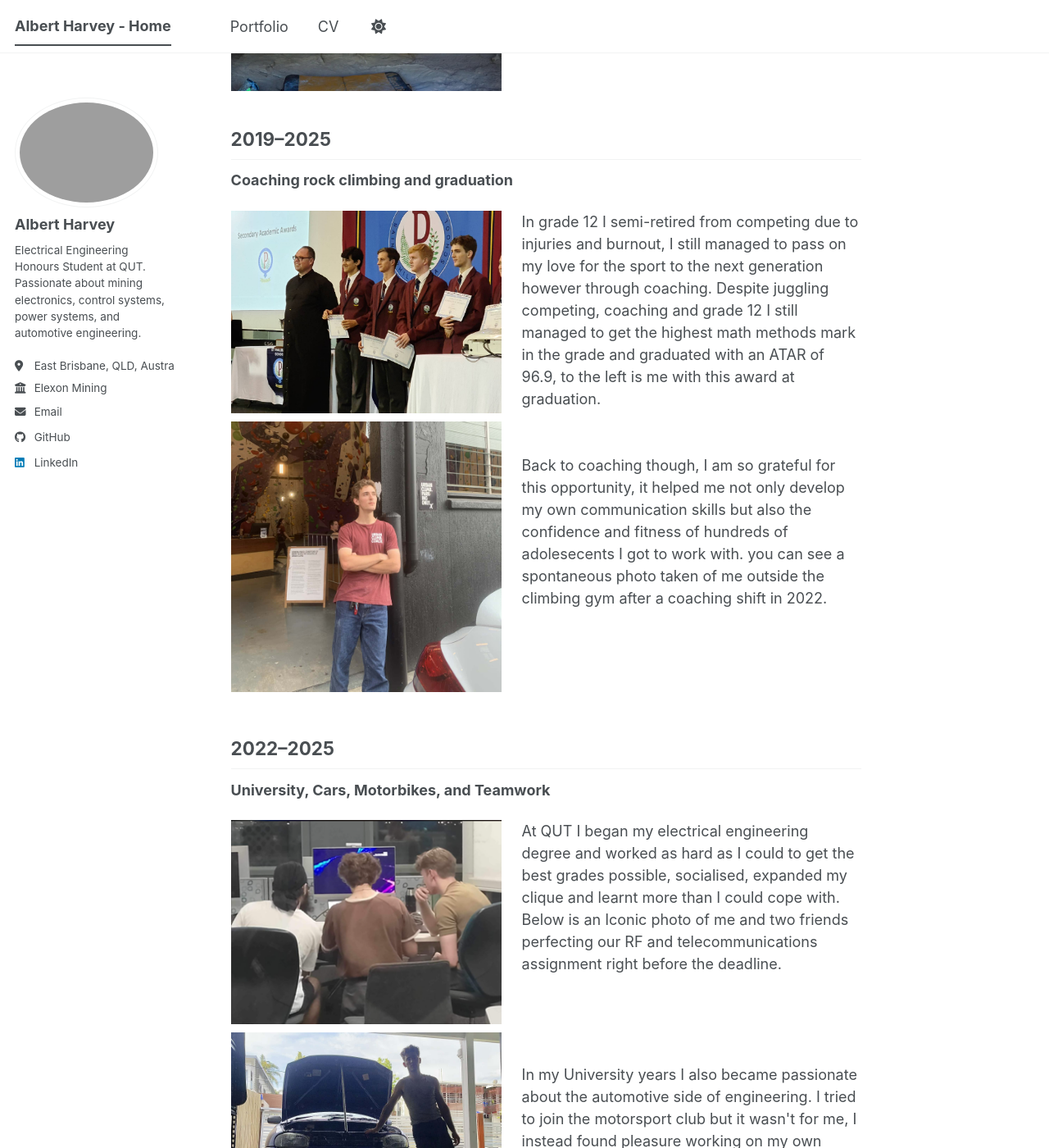
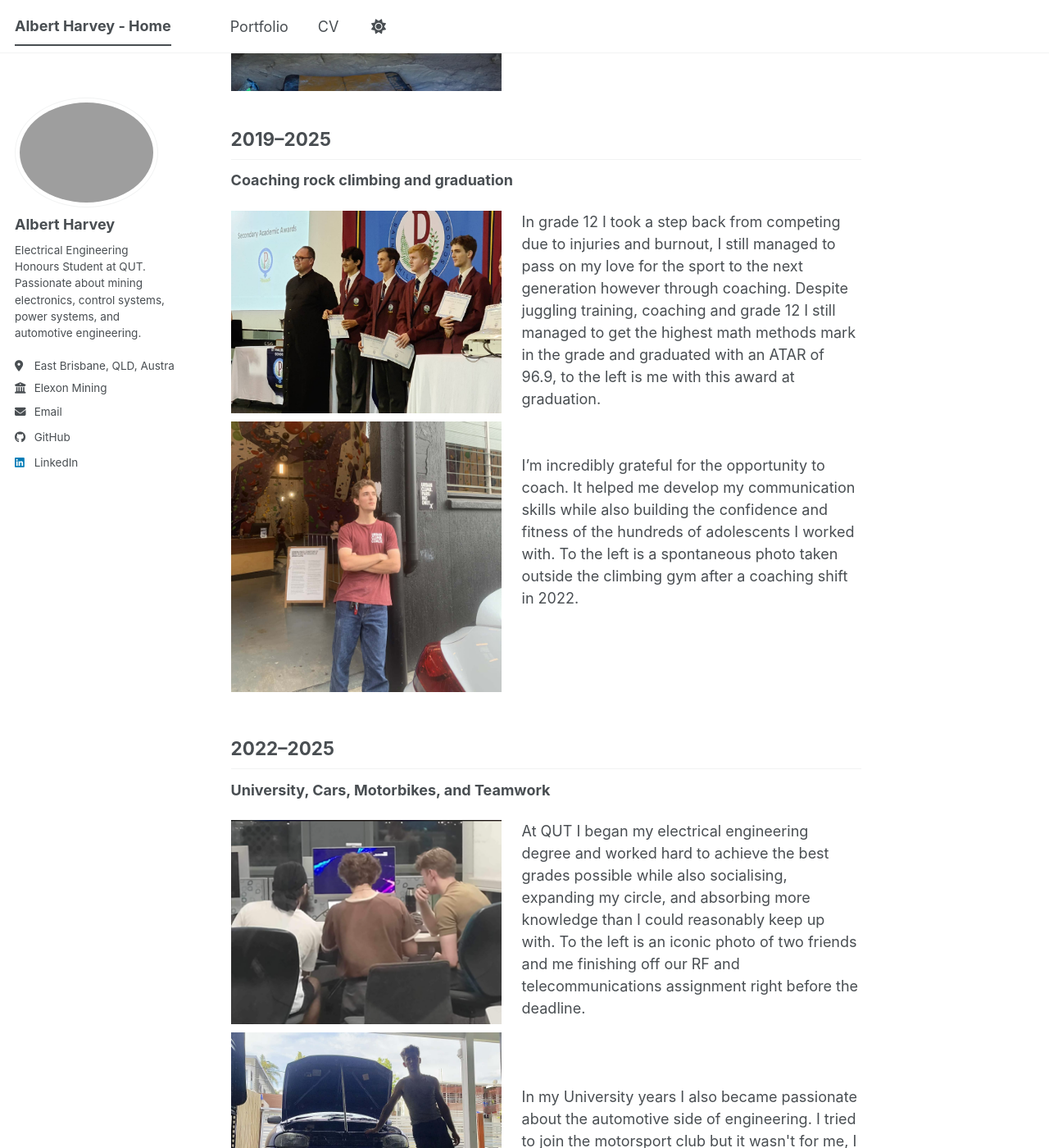
Before and after one commit to Albird-o/Albird-o.github.io, a Jekyll site: the page built from _pages/about.md, in a window 1280 px wide and 1400 px high, scrolled down 843 px. Shown: the whole window at 82% size. Built offline with Jekyll 4.4.1, drawn with Linux system fonts in a browser that asks for light colours; a script bundle is joined from its source files by our own code; library files that are not in the unit come from our copies; some of the changed text lies outside the part shown.

Commit message:
Changed flow and minor formatting about.md

```diff
--- a/_pages/about.md
+++ b/_pages/about.md
@@ -53,11 +53,11 @@
 <div style="flex:2; min-width:330px;">
 
 
-In grade 12 I semi-retired from competing due to injuries and burnout, I still managed to pass on my love for the sport to the next generation however through coaching. Despite juggling competing, coaching and grade 12 I still managed to get the highest math methods mark in the grade and graduated with an ATAR of 96.9, to the left is me with this award at graduation.
+In grade 12 I took a step back from competing due to injuries and burnout, I still managed to pass on my love for the sport to the next generation however through coaching. Despite juggling training, coaching and grade 12 I still managed to get the highest math methods mark in the grade and graduated with an ATAR of 96.9, to the left is me with this award at graduation.
 <br>
 <br>
 <br>
-Back to coaching though, I am so grateful for this opportunity, it helped me not only develop my own communication skills but also the confidence and fitness of hundreds of adolesecents I got to work with. you can see a spontaneous photo taken of me outside the climbing gym after a coaching shift in 2022.
+I’m incredibly grateful for the opportunity to coach. It helped me develop my communication skills while also building the confidence and fitness of the hundreds of adolescents I worked with. To the left is a spontaneous photo taken outside the climbing gym after a coaching shift in 2022.
 
 
 </div>
@@ -79,8 +79,7 @@
 
 <div style="flex:2; min-width:330px;">
 
-At QUT I began my electrical engineering degree and worked as hard as I could to get the best grades possible, socialised, expanded my clique and learnt more than I could cope with. Below is an Iconic photo of me and two friends perfecting our RF and telecommunications assignment right before the deadline.
-<br>
+At QUT I began my electrical engineering degree and worked hard to achieve the best grades possible while also socialising, expanding my circle, and absorbing more knowledge than I could reasonably keep up with. To the left is an iconic photo of two friends and me finishing off our RF and telecommunications assignment right before the deadline.
 <br>
 <br>
 <br>
@@ -107,11 +106,7 @@
 
 
 
-
-Working toward my honours degree while gaining industry experience at <strong>Elexon <strong>Mining.
-
-I managed to secure an industry based thesis with elexon so I've not only been doing real world electrical engineering work but I have also been researching a practical topic instead of doing my honours thesis purely out of university academia.
-
+I am currently working toward my honours degree while gaining industry experience at <strong>Elexon Mining</strong>. I was fortunate to secure an industry-based thesis with Elexon, which means I have been able to work on real-world electrical engineering problems while researching a practical topic rather than completing a purely academic honours project.
 
 </div>
 
```
Also changed, not shown: other parts of _pages/about.md (+3 -3 lines).
